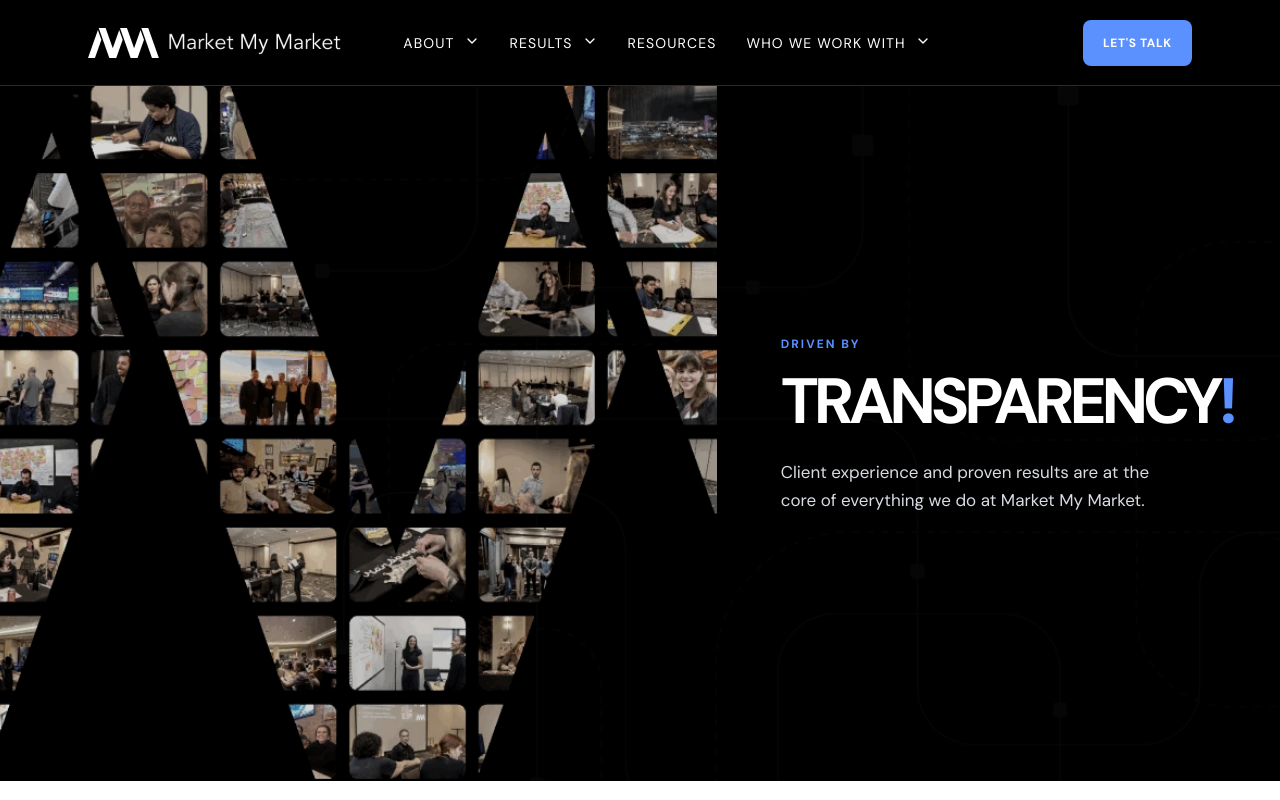
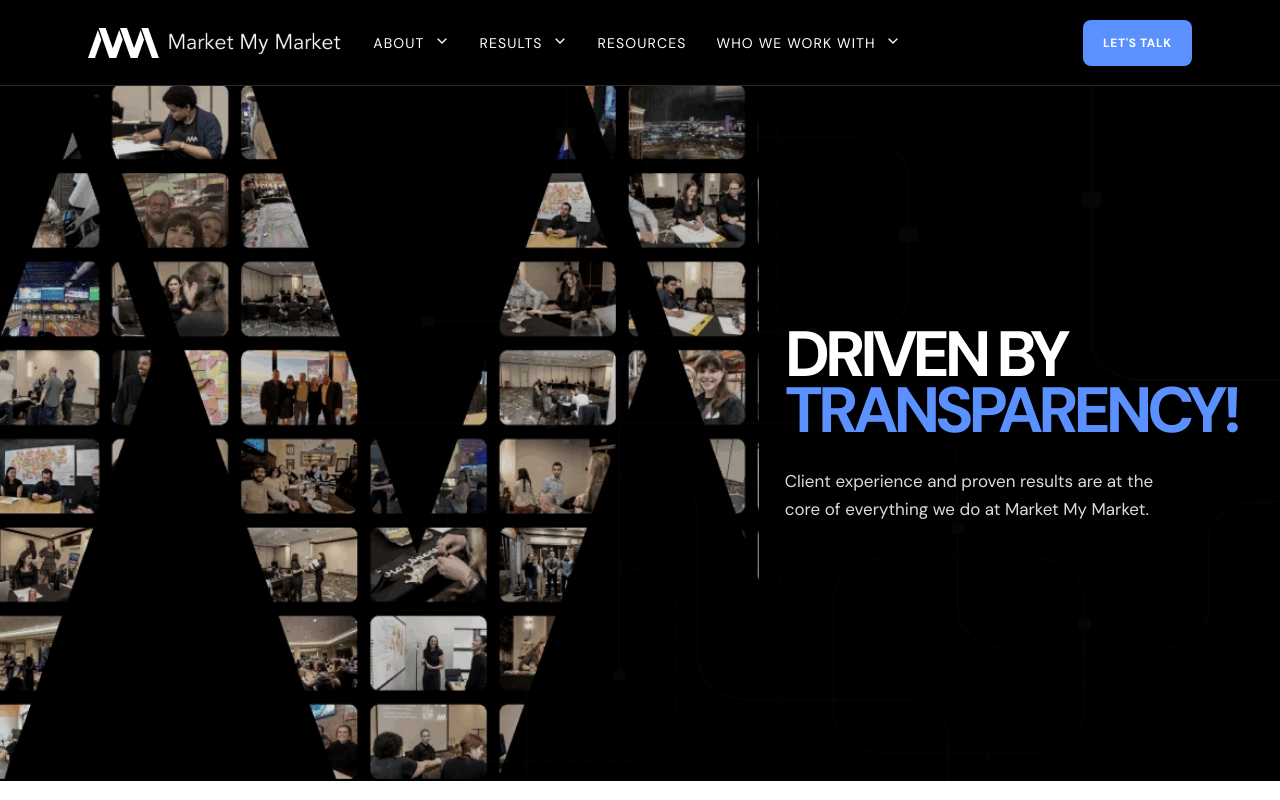
Before and after one commit to futurehelp/marketmymarket, a Next.js app: page / in a window 1280 px wide. Shown: the top 800 px of the page. Built offline with nearby package versions, Linux system fonts and the light colour scheme.

Commit message:
Match source hero typography and composition

```diff
--- a/src/app/globals.css
+++ b/src/app/globals.css
@@ -25,7 +25,7 @@ img { max-width: 100%; }
 .site-header { height: 86px; padding: 0 6.9vw; display: flex; align-items: center; gap: 30px; background: var(--navy); border-bottom: 1px solid rgba(255, 255, 255, .16); position: sticky; top: 0; z-index: 10; }
 .brand { display: block; flex: 0 0 auto; }
 .brand img { width: 255px; height: 30px; display: block; object-fit: contain; object-position: left center; }
-.site-header nav { margin-left: 30px; display: flex; align-items: center; gap: clamp(20px, 2.35vw, 34px); color: var(--white); font-size: 14px; letter-spacing: .08em; }
+.site-header nav { margin-left: 0; display: flex; align-items: center; gap: clamp(20px, 2.35vw, 34px); color: var(--white); font-size: 14px; letter-spacing: .08em; }
 .site-header nav > a, .nav-trigger { text-transform: uppercase; }
 .site-header nav a { position: relative; padding: 10px 0; transition: color .2s ease; }
 .site-header nav a::after { content: ""; position: absolute; left: 0; right: 0; bottom: 3px; height: 2px; background: var(--blue); transform: scaleX(0); transform-origin: right; transition: transform .25s ease; }
@@ -49,12 +49,13 @@ h1 em, h2 em { font-family: "Playfair Display", Georgia, serif; font-weight: 500
 .text-link { display: inline-flex; align-items: center; gap: 9px; border-bottom: 1px solid currentColor; padding-bottom: 7px; margin-top: 18px; font-size: 12px; font-weight: 700; }
 
 /* The source hero is a black split composition with collage first and statement second. */
-.hero { min-height: 695px; padding: 0 5.1vw 0 0; display: grid; grid-template-columns: minmax(0, 1.18fr) minmax(340px, .82fr); align-items: stretch; position: relative; overflow: hidden; background: var(--navy); color: var(--white); }
-.hero-bg { position: absolute; inset: 0; background: url('/images/source/pattern-1.png') 100% 50% / auto 145% no-repeat; opacity: .17; pointer-events: none; }
+.hero { min-height: 695px; padding: 0 5.1vw 0 0; display: grid; grid-template-columns: minmax(0, 1.25fr) minmax(340px, .75fr); align-items: stretch; position: relative; overflow: hidden; background: var(--navy); color: var(--white); }
+.hero-bg { position: absolute; inset: 0; background: url('/images/source/pattern-1.png') right center / 75% 100% no-repeat; opacity: .17; pointer-events: none; }
 .hero-content, .hero-side { position: relative; z-index: 1; }
-.hero-content { display: flex; flex-direction: column; justify-content: center; padding: 80px 4vw 80px 5vw; }
-.hero h1 { max-width: 540px; margin: 22px 0 28px; color: var(--white); font-size: clamp(48px, 5vw, 78px); font-weight: 800; letter-spacing: -.08em; line-height: .88; }
-.hero h1 span { color: var(--blue); }
+.hero-content { display: flex; flex-direction: column; justify-content: center; padding: 80px 4vw 80px 2vw; }
+.hero h1 { max-width: 540px; margin: 0 0 28px; color: var(--white); font-size: clamp(48px, 5vw, 78px); font-weight: 800; letter-spacing: -.08em; line-height: .88; }
+.hero h1 span, .hero h1 strong { display: block; font: inherit; letter-spacing: inherit; }
+.hero h1 strong { color: var(--blue); }
 .hero-content > p { max-width: 460px; color: #d8dce3; font-size: 17px; line-height: 1.65; }
 .hero-side { min-height: 695px; }
 .hero-image-wrap { min-height: 695px; height: 100%; position: relative; overflow: hidden; }
--- a/src/components/sections/primary.tsx
+++ b/src/components/sections/primary.tsx
@@ -18,8 +18,7 @@ export function HeroSection() {
         </div>
       </div>
       <div className="hero-content">
-        <div className="eyebrow">DRIVEN BY</div>
-        <h1>TRANSPARENCY<span>!</span></h1>
+        <h1><span>DRIVEN BY</span><strong>TRANSPARENCY!</strong></h1>
         <p>Client experience and proven results are at the core of everything we do at Market My Market.</p>
       </div>
     </section>
```
